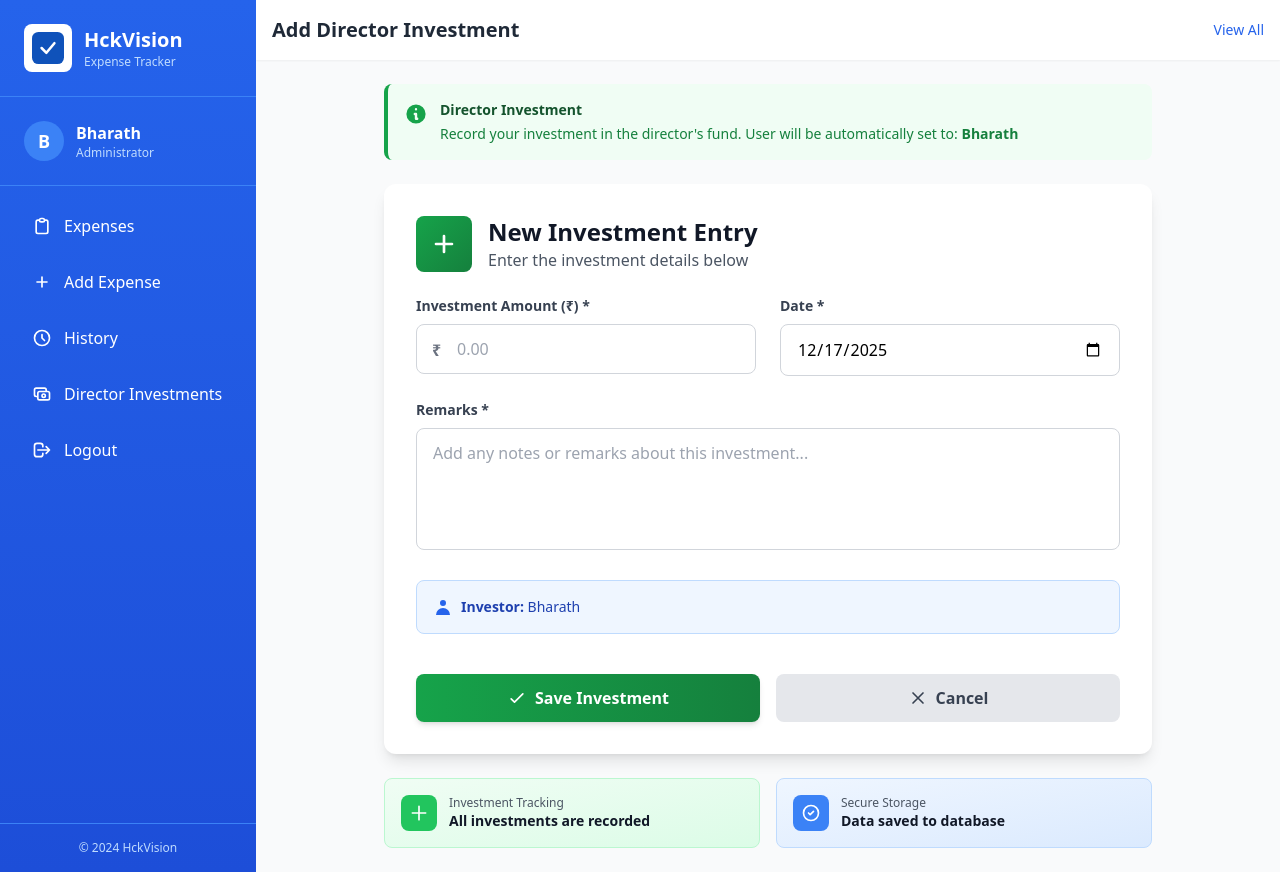
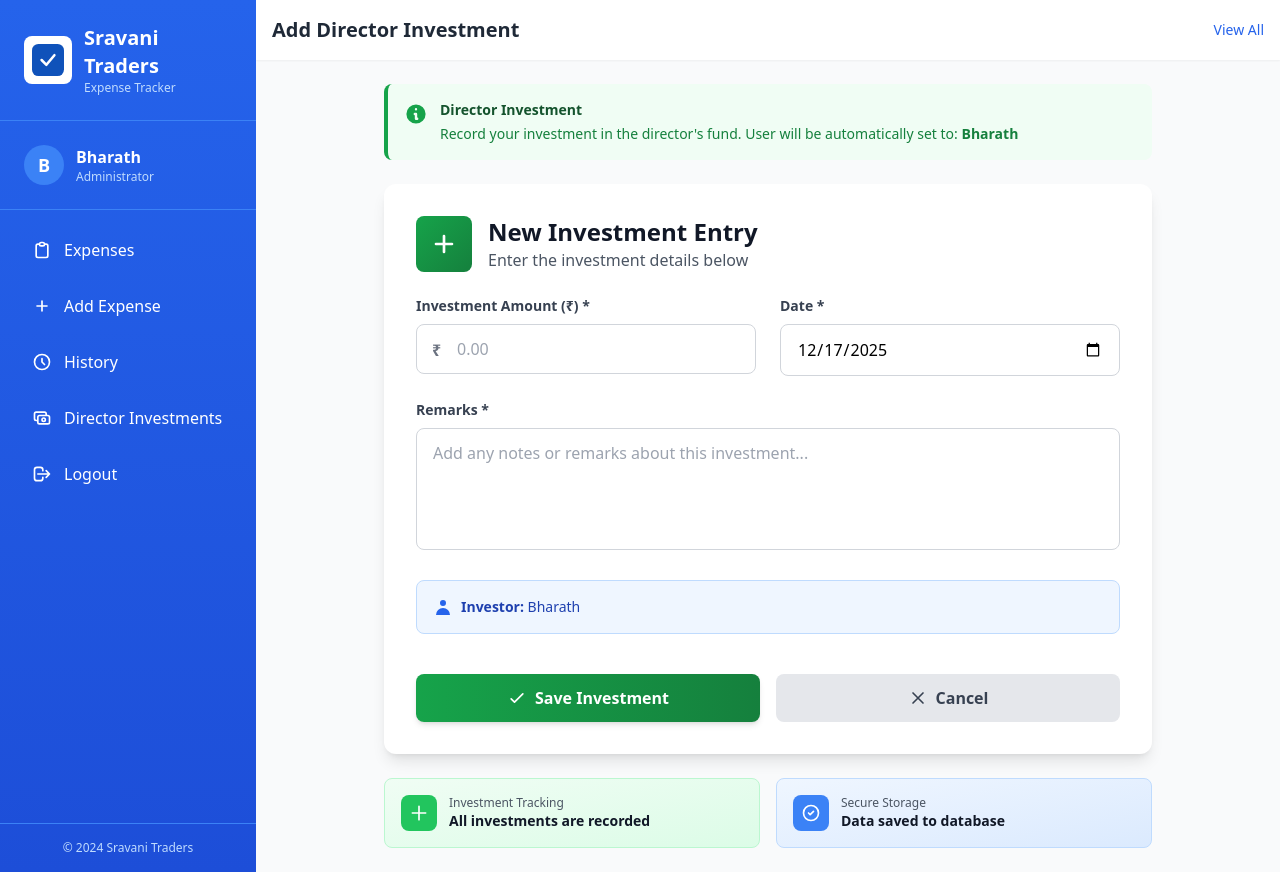
Before and after one commit to MaheshDev-Hck/Expense_Tracker, a Flask app: page /add-director-investment in a window 1280 px wide. Run offline with Flask 3, Linux system fonts and the light colour scheme; the visitor is signed in with stand-in values (Sample User, id 1); some libraries are stand-ins or nearby versions.

Commit message:
Update add_director_investment.html

```diff
--- a/templates/add_director_investment.html
+++ b/templates/add_director_investment.html
@@ -20,7 +20,7 @@
                             </svg>
                         </div>
                         <div>
-                            <h1 class="text-xl font-bold">HckVision</h1>
+                            <h1 class="text-xl font-bold">Sravani Traders</h1>
                             <p class="text-xs text-blue-200">Expense Tracker</p>
                         </div>
                     </div>
@@ -76,7 +76,7 @@
                 </nav>
 
                 <div class="p-4 border-t border-blue-500 text-xs text-center text-blue-200">
-                    <p>&copy; 2024 HckVision</p>
+                    <p>&copy; 2024 Sravani Traders</p>
                 </div>
             </div>
         </aside>
```
